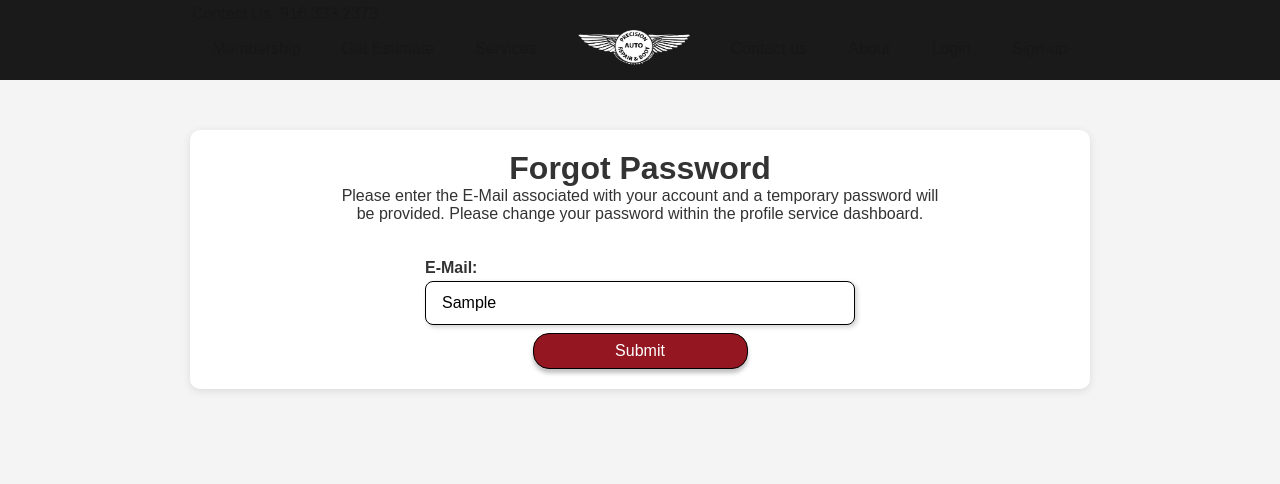
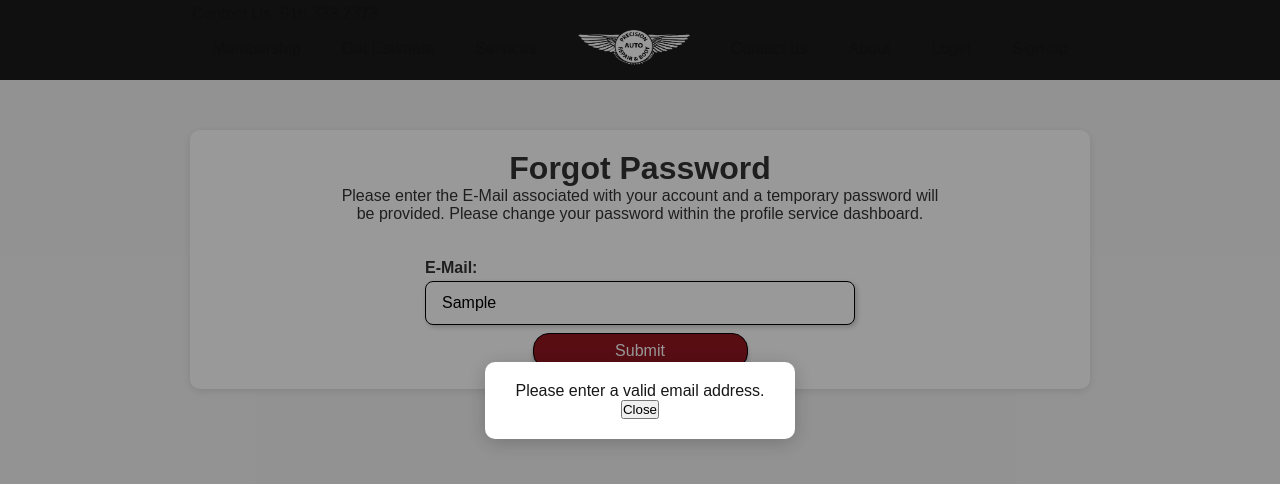
Before and after one commit to rockett366/Precision-Auto-Repair-and-Body, a Next.js app in the folder precision-auto/: page /forgot-password in a window 1280 px wide. Both pictures are taken after typing "Sample" into the empty fields and a click on the button "Submit". Shown: the top 484 px of the page. Built offline with nearby package versions, Linux system fonts and the light colour scheme.

Commit message:
Scrum 47: 235 - 238
Adds a function which runs when the user presses the submit button that has access to all user input data on the page in order to enable further processing.

```diff
--- a/precision-auto/src/app/forgot-password/page.js
+++ b/precision-auto/src/app/forgot-password/page.js
@@ -1,9 +1,30 @@
 // src/app/forgot-password/page.js
+"use client"
+import { useState } from "react";
 import Image from "next/image";
 import styles from "./page.module.css";
 import Nav from "../constants/nav.js";
 
 export default function ForgotPassword() {
+	const [email, setEmail] = useState("");
+	const [showPopup, setShowPopup] = useState(false);
+	const [popupMessage, setPopupMessage] = useState("");
+
+// When clicked, the 'submit' button calls this function.
+const handleSubmit = () => {
+  if (!email.includes("@")) {
+    setPopupMessage("Please enter a valid email address.");
+    setShowPopup(true);
+    return;
+  }
+	// Then look for the E-mail in the database
+
+	// If successful, send and E-mail to the address
+
+	// On success, make a window appear.
+  setPopupMessage("Email submitted successfully!");
+  setShowPopup(true);
+};
   return (
     <div>
       <Nav />
@@ -27,12 +48,14 @@ export default function ForgotPassword() {
 						className={styles.inputbox}
 						type="text"
 						placeholder="eg. example@gmail.com"
+						onChange={(e) => setEmail(e.target.value)}
 						required
 					  ></input>
 					</div>
 				 </div>
 
-				<button className={styles.button + " " + styles.signup_button}>
+				<button className={styles.button + " " + styles.signup_button}
+                onClick={handleSubmit}>
 				Submit
 				</button>
 			</div>
@@ -40,6 +63,14 @@ export default function ForgotPassword() {
           </div>
         </main>
       </div>
+	  	{showPopup && (
+  <div className={styles.popupOverlay} onClick={() => setShowPopup(false)}>
+    <div className={styles.popupBox}>
+      <p>{popupMessage}</p>
+      <button onClick={() => setShowPopup(false)}>Close</button>
+    </div>
+  </div>
+)}
     </div>
   );
 }
--- a/precision-auto/src/app/forgot-password/page.module.css
+++ b/precision-auto/src/app/forgot-password/page.module.css
@@ -68,3 +68,26 @@
   background-color: white;
   color: #000000;
 }
+
+/* Popup window */
+
+.popupOverlay {
+  position: fixed;
+  top: 0;
+  left: 0;
+  width: 100%;
+  height: 100%;
+  background-color: rgba(0, 0, 0, 0.4);
+  display: flex;
+  justify-content: center;
+  align-items: center;
+  z-index: 1000;
+}
+
+.popupBox {
+  background-color: #fff;
+  padding: 20px 30px;
+  border-radius: 10px;
+  box-shadow: 0 4px 20px rgba(0, 0, 0, 0.2);
+  text-align: center;
+}
```
